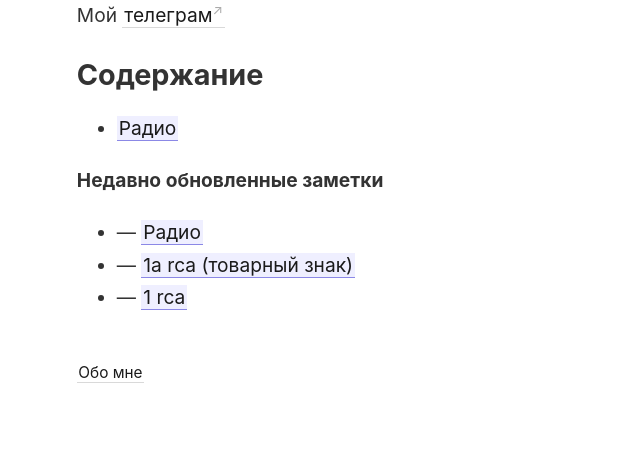
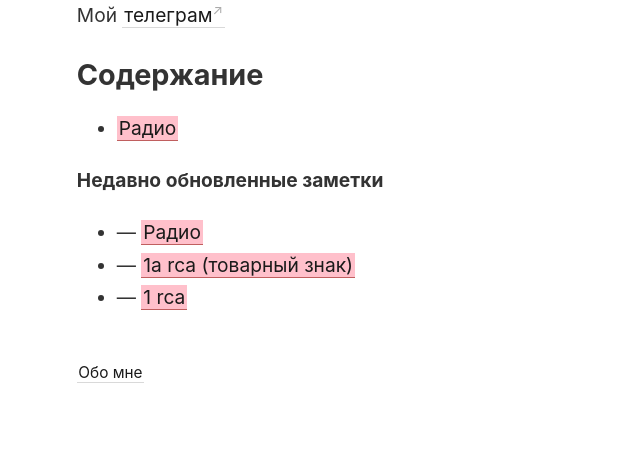
Before and after one commit to ffiKus/digitalgarden, a Jekyll site: the page built from _pages/index.md, in a window 1280 px wide. Shown: the part 619-1072 px from the top of the page, without its empty margins (0-640 px from the left). Built offline with Jekyll 4.4.1, drawn with Linux system fonts in a browser that asks for light colours.

Commit message:
Update link-previews.html

```diff
--- a/_includes/link-previews.html
+++ b/_includes/link-previews.html
@@ -1,8 +1,8 @@
 <!-- That file is not particularly elegant. This will need a refactor at some point. -->
 <style>
   content a.internal-link {
-    border-color: #8b88e6;
-    background-color: #efefff;
+    border-color: #c05f5f;
+    background-color: #ffc0cb;
   }
 
   #tooltip-wrapper {
```
